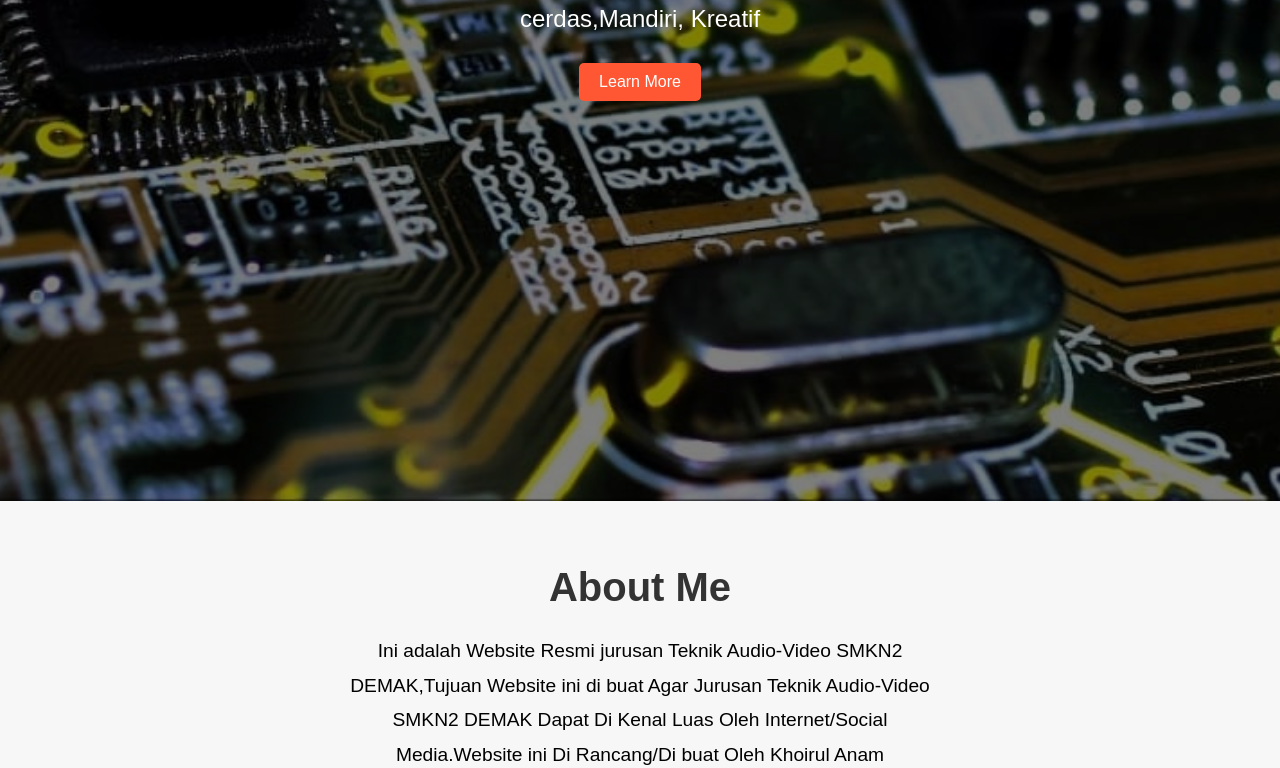
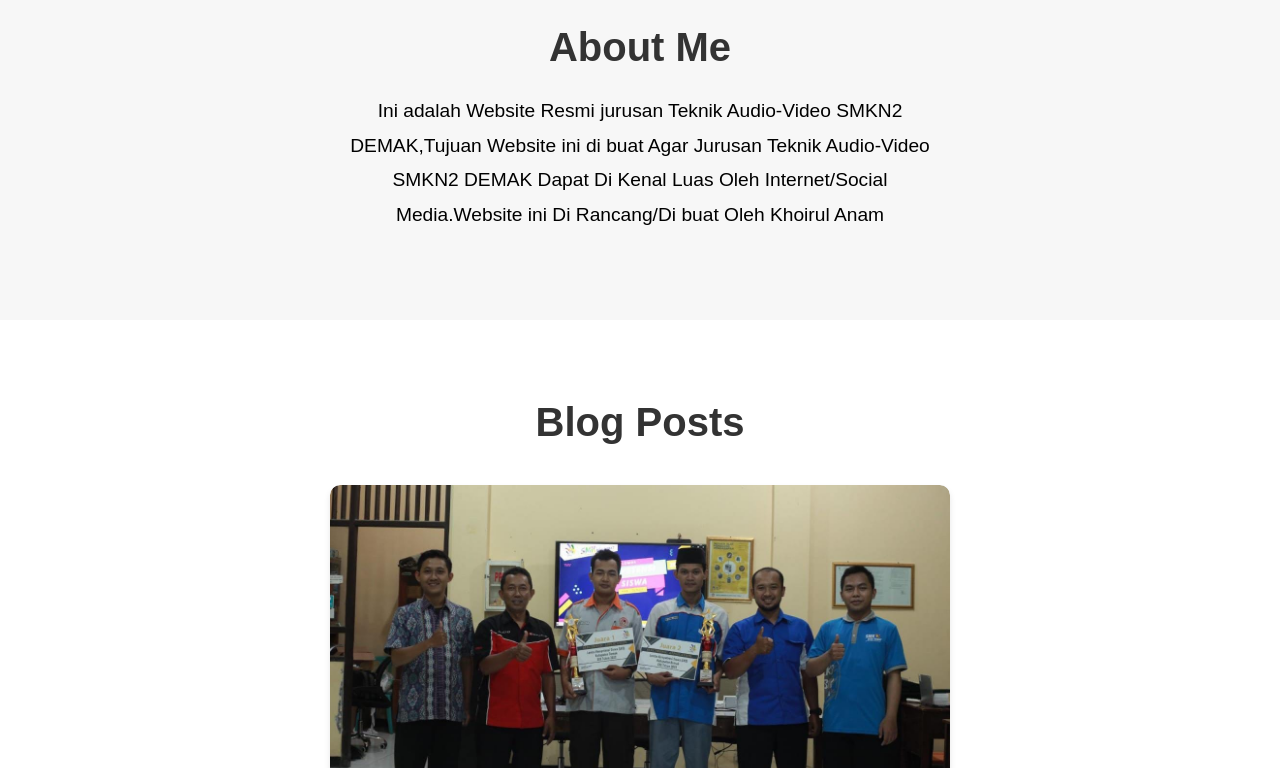
Before and after one commit to TAV-SKADA/TAV-SKADA.github.io, a plain HTML site: page index.html in a window 1280 px wide. Shown: the part 703-1471 px from the top of the page. Drawn offline with Linux system fonts and the light colour scheme.

Commit message:
Update style.css

```diff
--- a/style.css
+++ b/style.css
@@ -173,7 +173,7 @@ nav a {
 .home-section {
     position: relative; /* Required for overlay */
     background-image: url('background.jpg'); /* Replace with your image path */
-    padding: 300px 0;
+    padding: 30px 0;
     background-size: cover;
     background-position: center;
     color: white;
```
